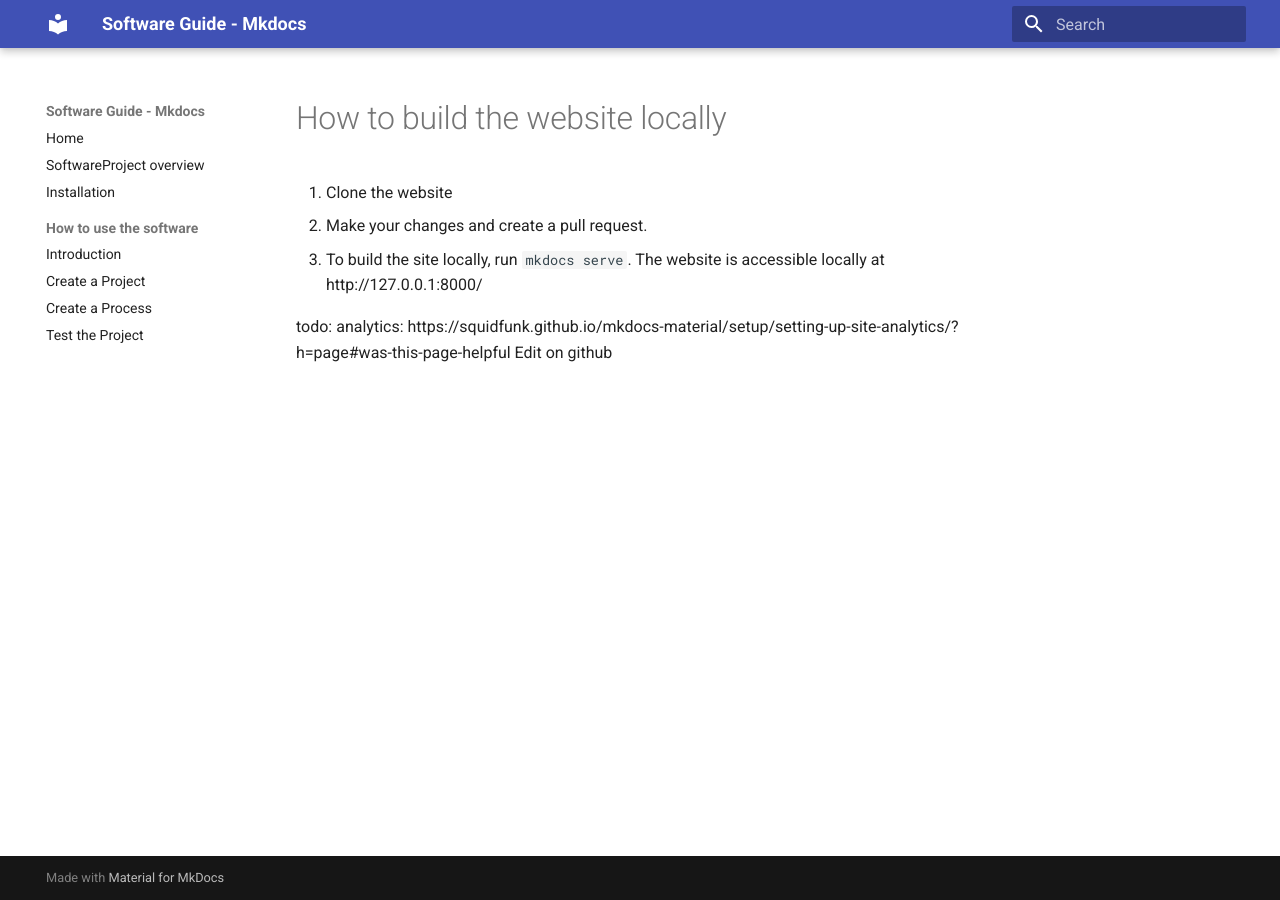
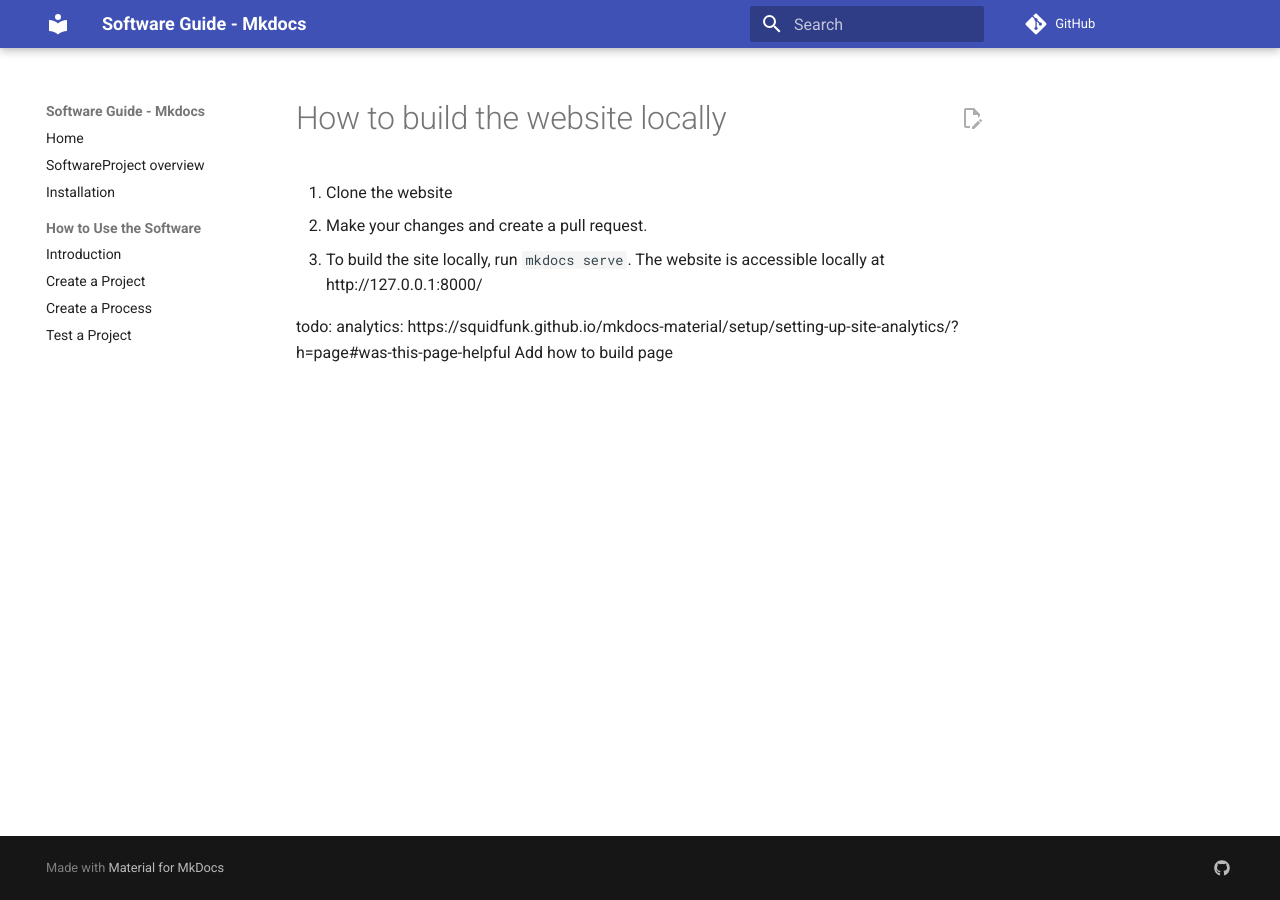
Before and after one commit to lenadoc/SoftwareGuideMkdocs, an MkDocs documentation site: the page built from docs/how-to-build.md, in a window 1280 px wide. Built offline with MkDocs 1.6.1 and Material for MkDocs 9.7.7, drawn with Linux system fonts in a browser that asks for light colours; comment, search, counter and statistics services are not loaded; the version menu is left out.

Commit message:
Edit on github button

```diff
--- a/docs/how-to-build.md
+++ b/docs/how-to-build.md
@@ -5,4 +5,4 @@
 3. To build the site locally, run `mkdocs serve`. The website is accessible locally at http://127.0.0.1:8000/
 
 todo: analytics: https://squidfunk.github.io/mkdocs-material/setup/setting-up-site-analytics/?h=page#was-this-page-helpful
-Edit on github
+Add how to build page
--- a/mkdocs.yml
+++ b/mkdocs.yml
@@ -1,22 +1,32 @@
 site_name: Software Guide - Mkdocs
+
+repo_url: https://github.com/lenadoc/SoftwareGuideMkdocs
+edit_uri: edit/main/docs/
+
 theme:
   name: material
   features:
     - navigation.sections  # Enables sections for nested navigation
-    - navigation.expand   # Expands navigation by default
+    - navigation.expand    # Allows parent items to act as collapsible dropdowns
     - toc.follow
+    - content.action.edit  # Add this line to enable page-specific edit buttons
+
+  palette:
+    primary: indigo
+    accent: indigo
 
 nav:
   - Home: index.md
   - SoftwareProject overview: overview.md
   - Installation: installation.md
-  - How to use the software:
+  - "How to Use the Software":
       - Introduction: usage/index.md
       - Create a Project: usage/create-project.md
       - Create a Process: usage/create-process.md
-      - Test the Project: usage/test-project.md
+      - Test a Project: usage/test-project.md
 plugins:
   - search
+
 markdown_extensions:
   - tables
   - admonition
@@ -37,18 +47,23 @@ extra:
     provider: mike
     default: latest
     permalink: true
-    analytics:
-    feedback:
-      title: Was this page helpful?
-      ratings:
-        - icon: material/emoticon-happy-outline
-          name: This page was helpful
-          data: 1
-          note: >-
-            Thanks for your feedback!
-        - icon: material/emoticon-sad-outline
-          name: This page could be improved
-          data: 0
-          note: >-
-            Thanks for your feedback! Help us improve this page by
-            using our <a href="..." target="_blank" rel="noopener">feedback form</a>.
+  hide:
+    - navigation.repo  # Hides the repository link in the top left corner
+  analytics:
+  social:
+    - icon: fontawesome/brands/github
+      link: https://github.com/lenadoc/SoftwareGuideMkdocs
+  feedback:
+    title: Was this page helpful?
+    ratings:
+      - icon: material/emoticon-happy-outline
+        name: This page was helpful
+        data: 1
+        note: >-
+          Thanks for your feedback!
+      - icon: material/emoticon-sad-outline
+        name: This page could be improved
+        data: 0
+        note: >-
+          Thanks for your feedback! Help us improve this page by
+          using our <a href="..." target="_blank" rel="noopener">feedback form</a>.
```
